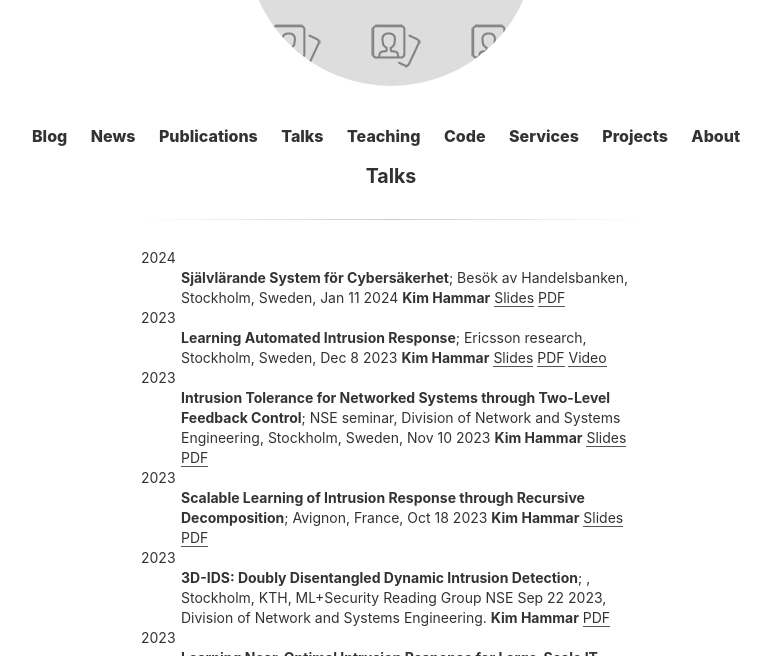
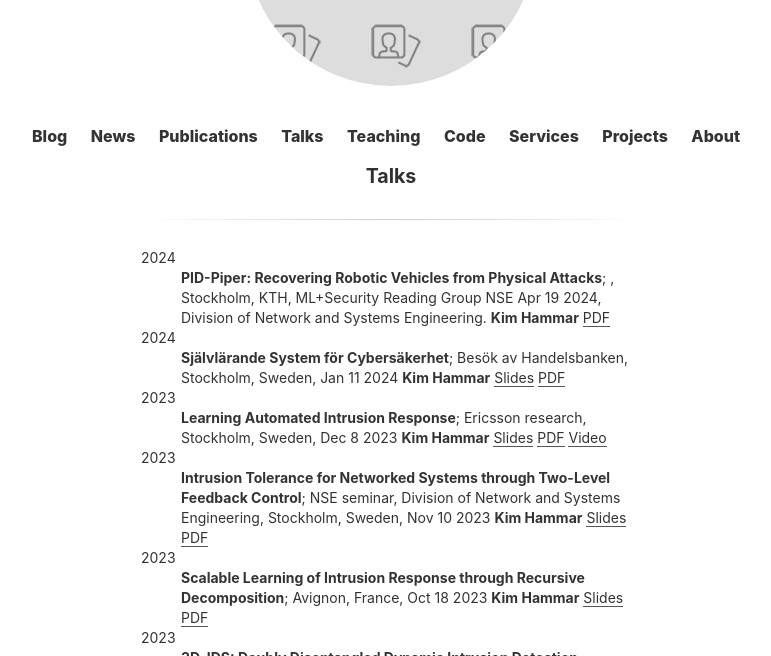
Before and after one commit to Limmen/Limmen.github.io, a Jekyll site: the page built from talks.md, in a window 1280 px wide and 900 px high, cut to the strip 244-900 px from the top of the window. Shown: the whole strip, without its empty margins (249-1020 px from the left). Built offline with Jekyll 4.4.1, drawn with Linux system fonts in a browser that asks for light colours.

Commit message:
add talk

```diff
--- a/talks.md
+++ b/talks.md
@@ -2,6 +2,11 @@
 layout: page
 title: Talks
 ---
+
+2024
+:   **PID-Piper: Recovering Robotic Vehicles from Physical Attacks**; , Stockholm, KTH, ML+Security Reading Group NSE Apr 19 2024, Division of Network and Systems Engineering.
+    **Kim Hammar**
+	[PDF](/assets/slides/mlsec_reading_group_19_apr_2024_hammar.pdf)
 
 2024
 :   **Självlärande System för Cybersäkerhet**; Besök av Handelsbanken, Stockholm, Sweden, Jan 11 2024
```
Also changed, not shown: 1 other file.
